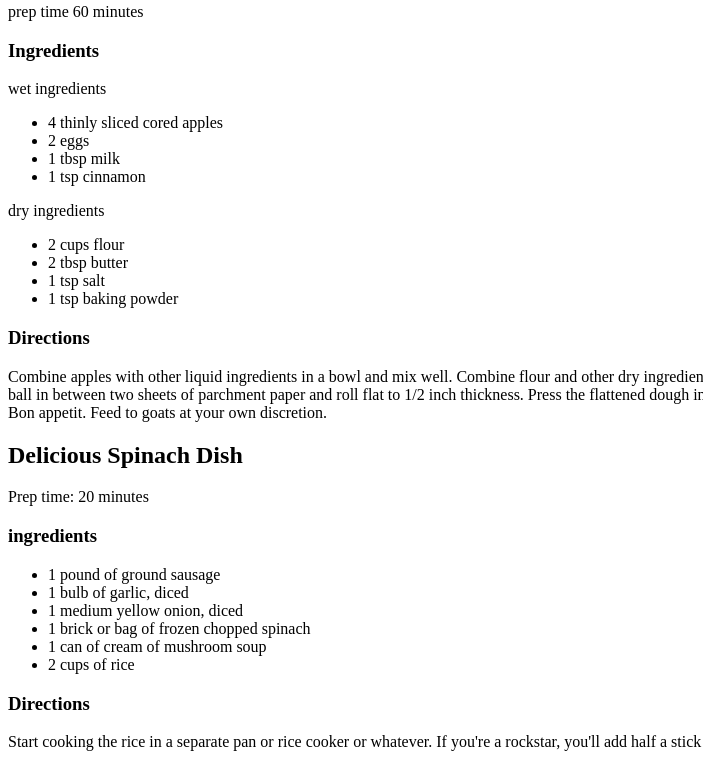
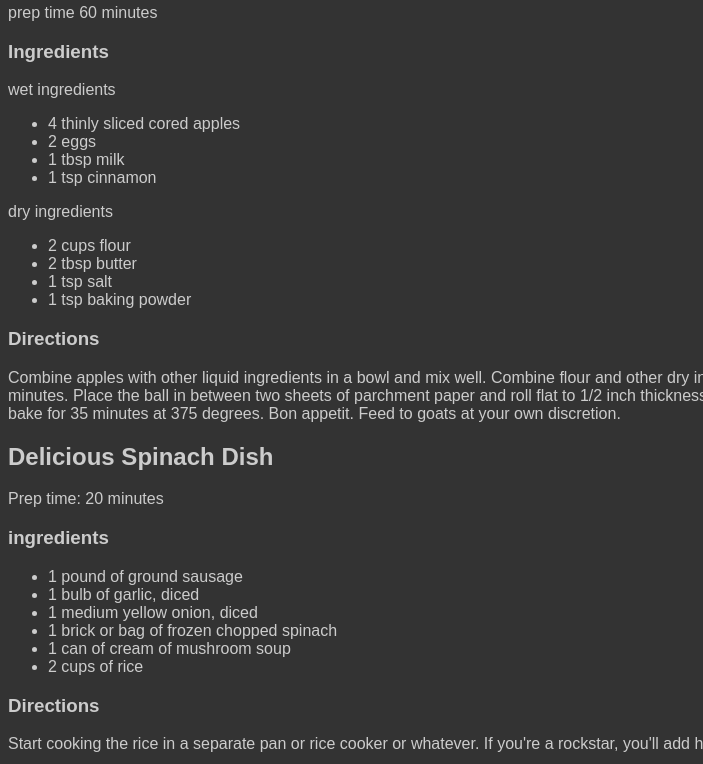
Before and after one commit to portiapixel/git_101, a plain HTML site: page index.html in a window 1280 px wide. Shown: the part 624-1388 px from the top of the page, without its empty margins (0-703 px from the left). Drawn offline with Linux system fonts and the light colour scheme.

Commit message:
Add dark mode, fix font to not suuuuuuuuuck

```diff
--- a/index.html
+++ b/index.html
@@ -6,6 +6,7 @@
     <meta http-equiv="X-UA-Compatible" content="IE=edge">
     <meta name="viewport" content="width=device-width, initial-scale=1.0">
     <title>goatipes</title>
+    <link rel="stylesheet" href="styles.css" />
 </head>
 
 <body>
--- /dev/null
+++ b/styles.css
@@ -0,0 +1,5 @@
+body {
+    background-color: #333;
+    color: #ccc;
+    font-family: sans-serif;
+}
```
